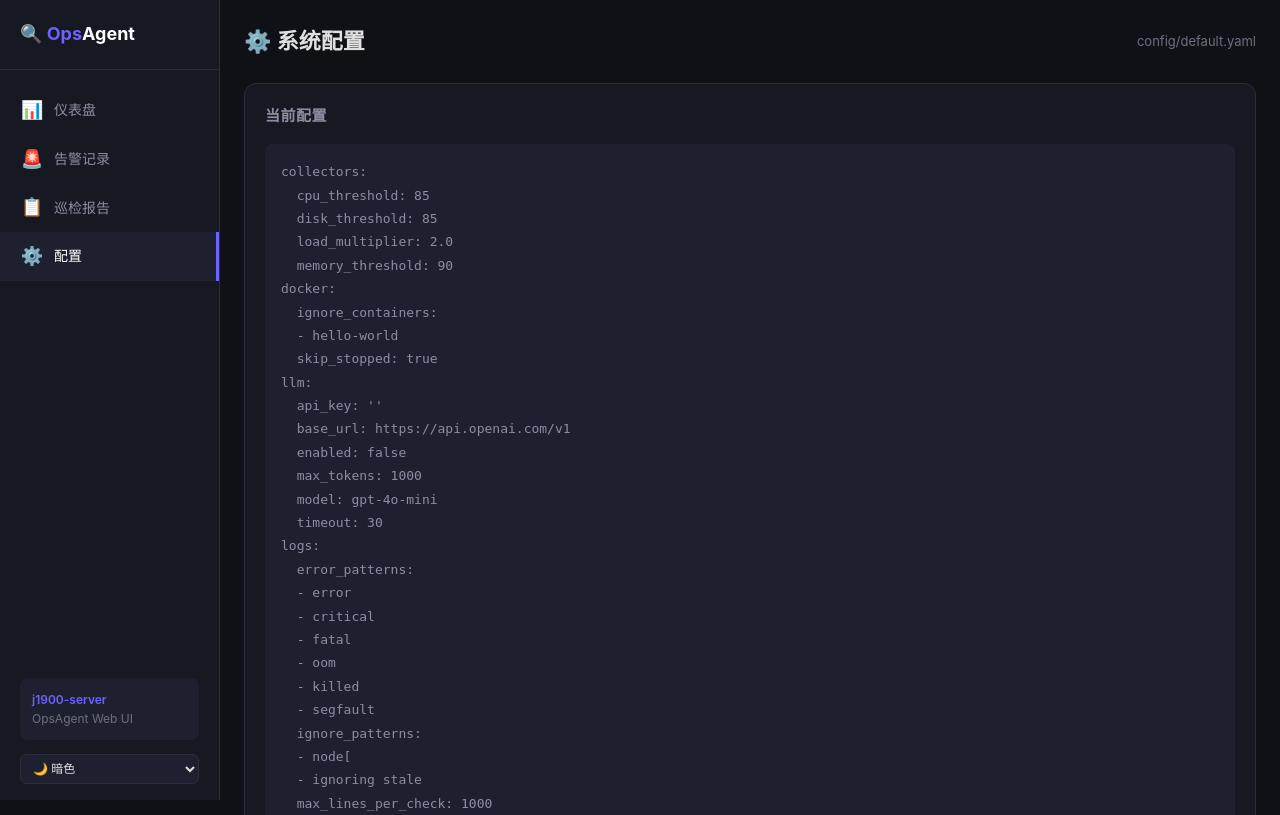
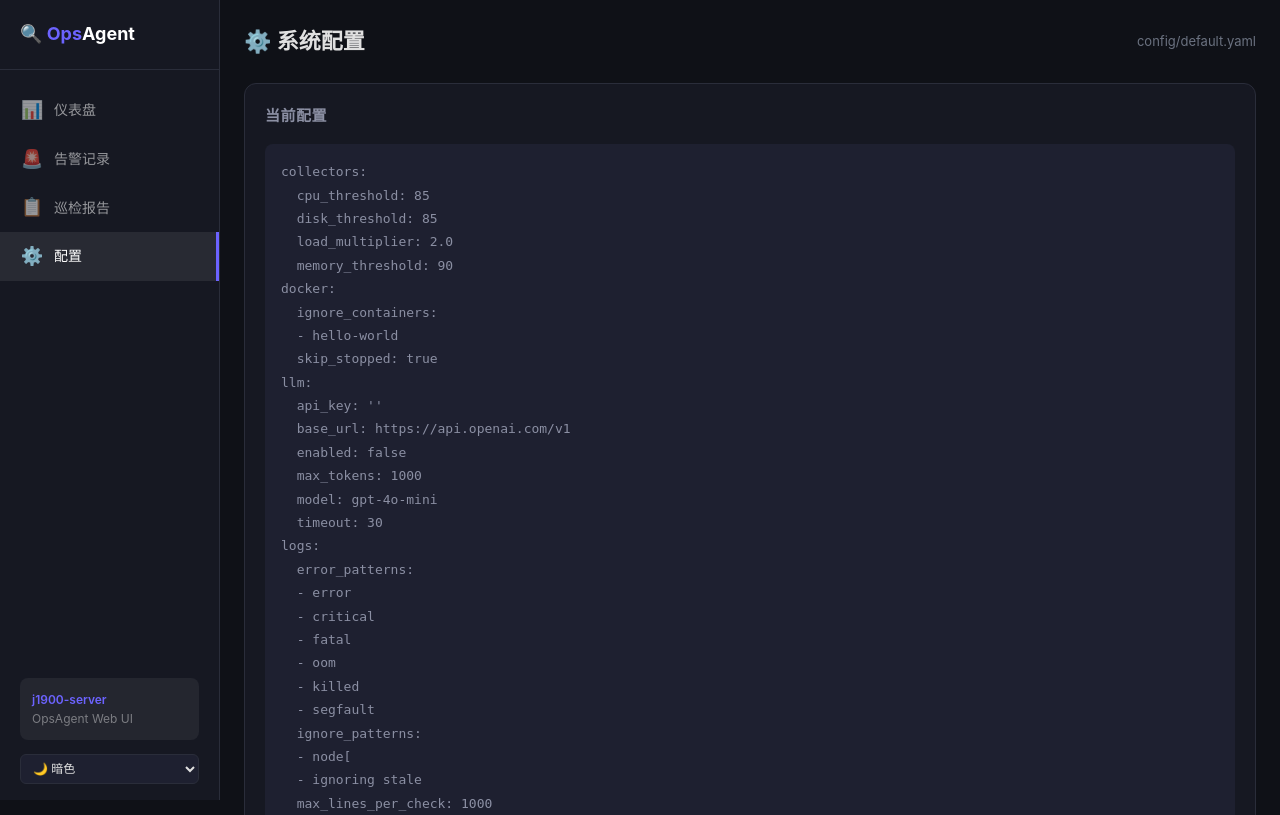
Before and after one commit to BerryHUANG123/ops-agent, a Flask app: page /config in a window 1280 px wide. Shown: the top 815 px of the page. Run offline with Flask 3, Linux system fonts and the light colour scheme.

Commit message:
fix: 侧边栏文字颜色始终用白色，适配亮色主题

```diff
--- a/src/web/templates/base.html
+++ b/src/web/templates/base.html
@@ -26,18 +26,18 @@
         .sidebar nav { padding: 16px 0; }
         .sidebar nav a {
             display: flex; align-items: center; gap: 10px;
-            padding: 10px 20px; color: var(--text-secondary); text-decoration: none;
+            padding: 10px 20px; color: rgba(255,255,255,0.55); text-decoration: none;
             font-size: 14px; transition: all 0.2s;
         }
         .sidebar nav a:hover, .sidebar nav a.active {
-            color: #fff; background: var(--bg-tertiary);
+            color: #fff; background: rgba(255,255,255,0.08);
             border-right: 3px solid var(--accent);
         }
         .sidebar nav a .icon { font-size: 18px; width: 24px; text-align: center; }
         .sidebar .server-info {
             position: absolute; bottom: 60px; left: 20px; right: 20px;
-            padding: 12px; background: var(--bg-tertiary); border-radius: 8px;
-            font-size: 12px; color: var(--text-muted);
+            padding: 12px; background: rgba(255,255,255,0.06); border-radius: 8px;
+            font-size: 12px; color: rgba(255,255,255,0.4);
         }
         .sidebar .server-info .name { color: var(--accent); font-weight: 600; }
 
```
